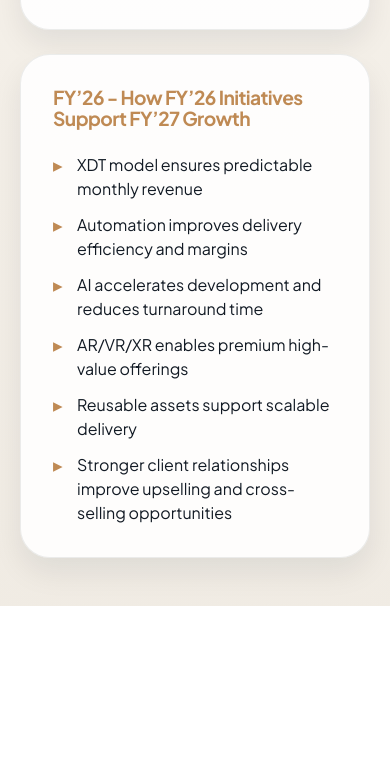
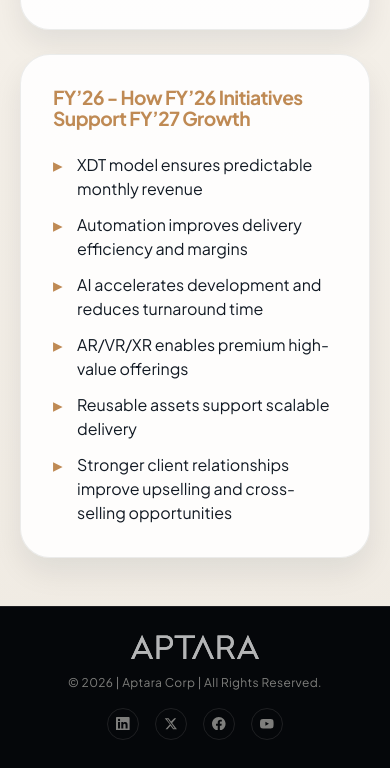
Before and after one commit to kittu-rulz/Mike-PPT-2026, a website: page index.html in a window 390 px wide. Shown: the part 8177-8945 px from the top of the page. Before the commit the page ends 8783 px from the top, so only its background shows below. Drawn offline with nearby package versions, Linux system fonts and the light colour scheme.

Commit message:
Add contemporary footer with copyright and social media icons

```diff
--- a/index.html
+++ b/index.html
@@ -77,6 +77,46 @@
     <!-- Chapters inserted here dynamically -->
   </main>
 
+  <!-- Site Footer -->
+  <footer class="site-footer" role="contentinfo">
+    <div class="site-footer__inner">
+
+      <a class="site-footer__brand" href="https://www.aptaracorp.com/" target="_blank" rel="noopener noreferrer" aria-label="Aptara Corp website">
+        <img src="assets/media/aptara-logo.svg" alt="Aptara Corp" class="site-footer__logo">
+      </a>
+
+      <p class="site-footer__copy">&copy; 2026 | Aptara Corp | All Rights Reserved.</p>
+
+      <nav class="site-footer__social" aria-label="Aptara social media">
+        <!-- LinkedIn -->
+        <a href="https://www.linkedin.com/company/aptara/" target="_blank" rel="noopener noreferrer" aria-label="Aptara on LinkedIn" class="site-footer__social-link">
+          <svg xmlns="http://www.w3.org/2000/svg" viewBox="0 0 24 24" fill="currentColor" aria-hidden="true">
+            <path d="M20.447 20.452h-3.554v-5.569c0-1.328-.027-3.037-1.852-3.037-1.853 0-2.136 1.445-2.136 2.939v5.667H9.351V9h3.414v1.561h.046c.477-.9 1.637-1.85 3.37-1.85 3.601 0 4.267 2.37 4.267 5.455v6.286zM5.337 7.433a2.062 2.062 0 01-2.063-2.065 2.064 2.064 0 112.063 2.065zm1.782 13.019H3.555V9h3.564v11.452zM22.225 0H1.771C.792 0 0 .774 0 1.729v20.542C0 23.227.792 24 1.771 24h20.451C23.2 24 24 23.227 24 22.271V1.729C24 .774 23.2 0 22.222 0h.003z"/>
+          </svg>
+        </a>
+        <!-- X / Twitter -->
+        <a href="https://twitter.com/aptara" target="_blank" rel="noopener noreferrer" aria-label="Aptara on X (Twitter)" class="site-footer__social-link">
+          <svg xmlns="http://www.w3.org/2000/svg" viewBox="0 0 24 24" fill="currentColor" aria-hidden="true">
+            <path d="M18.244 2.25h3.308l-7.227 8.26 8.502 11.24H16.17l-4.714-6.231-5.401 6.231H2.748l7.73-8.835L1.254 2.25H8.08l4.253 5.622zm-1.161 17.52h1.833L7.084 4.126H5.117z"/>
+          </svg>
+        </a>
+        <!-- Facebook -->
+        <a href="https://www.facebook.com/aptarainc" target="_blank" rel="noopener noreferrer" aria-label="Aptara on Facebook" class="site-footer__social-link">
+          <svg xmlns="http://www.w3.org/2000/svg" viewBox="0 0 24 24" fill="currentColor" aria-hidden="true">
+            <path d="M24 12.073c0-6.627-5.373-12-12-12s-12 5.373-12 12c0 5.99 4.388 10.954 10.125 11.854v-8.385H7.078v-3.47h3.047V9.43c0-3.007 1.792-4.669 4.533-4.669 1.312 0 2.686.235 2.686.235v2.953H15.83c-1.491 0-1.956.925-1.956 1.874v2.25h3.328l-.532 3.47h-2.796v8.385C19.612 23.027 24 18.062 24 12.073z"/>
+          </svg>
+        </a>
+        <!-- YouTube -->
+        <a href="https://www.youtube.com/@aptara-corp" target="_blank" rel="noopener noreferrer" aria-label="Aptara on YouTube" class="site-footer__social-link">
+          <svg xmlns="http://www.w3.org/2000/svg" viewBox="0 0 24 24" fill="currentColor" aria-hidden="true">
+            <path d="M23.498 6.186a3.016 3.016 0 00-2.122-2.136C19.505 3.545 12 3.545 12 3.545s-7.505 0-9.377.505A3.017 3.017 0 00.502 6.186C0 8.07 0 12 0 12s0 3.93.502 5.814a3.016 3.016 0 002.122 2.136c1.871.505 9.376.505 9.376.505s7.505 0 9.377-.505a3.015 3.015 0 002.122-2.136C24 15.93 24 12 24 12s0-3.93-.502-5.814zM9.545 15.568V8.432L15.818 12l-6.273 3.568z"/>
+          </svg>
+        </a>
+      </nav>
+
+    </div>
+  </footer>
+
   <button class="back-to-top" type="button" data-back-to-top aria-label="Back to top">
     <span class="back-to-top__icon" aria-hidden="true">↑</span>
   </button>
--- a/styles.css
+++ b/styles.css
@@ -2491,6 +2491,104 @@ dialog.modal::backdrop {
   animation: slideUp var(--duration-slow) var(--ease-default);
 }
 
+/* ═══════════════════════════════════════════════════════════
+   SITE FOOTER
+   ═══════════════════════════════════════════════════════════ */
+
+.site-footer {
+  background: var(--color-bg-dark);
+  border-top: 1px solid var(--color-border-light-subtle);
+  padding: 1.75rem 2rem;
+}
+
+.site-footer__inner {
+  max-width: 1200px;
+  margin: 0 auto;
+  display: flex;
+  align-items: center;
+  justify-content: space-between;
+  gap: 1.5rem;
+  flex-wrap: wrap;
+}
+
+.site-footer__brand {
+  display: inline-flex;
+  align-items: center;
+  opacity: 0.7;
+  transition: opacity var(--duration-fast) var(--ease-default);
+}
+
+.site-footer__brand:hover {
+  opacity: 1;
+}
+
+.site-footer__logo {
+  height: 1.5rem;
+  width: auto;
+  filter: brightness(0) invert(1);
+}
+
+.site-footer__copy {
+  font-family: var(--font-ui);
+  font-size: 0.75rem;
+  letter-spacing: 0.03em;
+  color: var(--color-text-tertiary-dark);
+  margin: 0;
+  text-align: center;
+  flex: 1;
+}
+
+.site-footer__social {
+  display: flex;
+  align-items: center;
+  gap: 1rem;
+}
+
+.site-footer__social-link {
+  display: flex;
+  align-items: center;
+  justify-content: center;
+  width: 2rem;
+  height: 2rem;
+  color: var(--color-text-tertiary-dark);
+  border: 1px solid var(--color-border-light-subtle);
+  border-radius: 50%;
+  transition: color var(--duration-fast) var(--ease-default),
+              border-color var(--duration-fast) var(--ease-default),
+              background var(--duration-fast) var(--ease-default),
+              transform var(--duration-fast) var(--ease-default);
+}
+
+.site-footer__social-link svg {
+  width: 0.85rem;
+  height: 0.85rem;
+  flex-shrink: 0;
+}
+
+.site-footer__social-link:hover {
+  color: var(--color-text-primary-dark);
+  border-color: var(--color-border-light-strong);
+  background: var(--color-surface-low, rgba(255,255,255,0.06));
+  transform: translateY(-2px);
+}
+
+@media (max-width: 640px) {
+  .site-footer__inner {
+    flex-direction: column;
+    align-items: center;
+    gap: 1rem;
+    text-align: center;
+  }
+
+  .site-footer__copy {
+    order: 2;
+  }
+
+  .site-footer__social {
+    order: 3;
+  }
+}
+
 @keyframes slideUp {
   from {
     opacity: 0;
```
